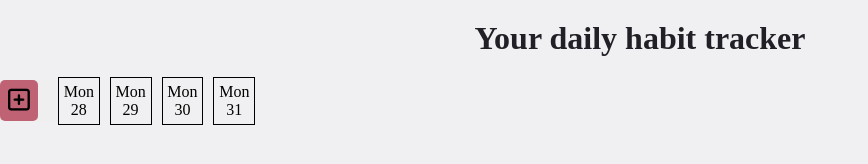
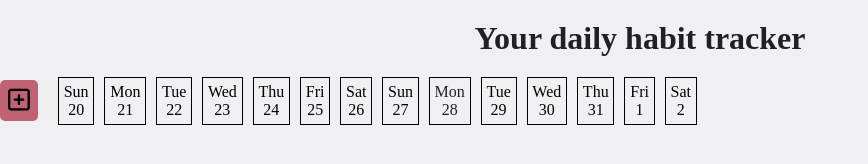
Before and after one commit to angho86/Habit-Tracker, a plain HTML site: page index.html in a window 1280 px wide. Shown: the whole page, without its empty margins (0-868 px from the left). Drawn offline with Linux system fonts and the light colour scheme.

Commit message:
added calendar

```diff
--- a/Assets/js/functions.js
+++ b/Assets/js/functions.js
@@ -1,4 +1,43 @@
 function daysAndWeeks(){
+    const navigationCalendar = document.getElementById("showWeekDays");
+
+    navigationCalendar.innerHTML = '';
+
+    const today = new Date();
+
+    const currentDay = today.getDay();
+
+    // set days offset
+
+    const offset = -currentDay; // start at monday
+
+    for(let i = offset - 7; i < offset + 7; i++) {
+        const day = new Date(today);
+        day.setDate(today.getDate() + i);
+
+        const dayDiv = document.createElement('div');
+        dayDiv.className = 'day';
+
+        const dayTitle = document.createElement('div');
+        dayTitle.className = 'dayTitle';
+        dayTitle.textContent = day.toLocaleString('en-EN', {weekday: 'short'});
+
+        const dayNumber = document.createElement('div');
+        dayNumber.className = 'dayNumber';
+        dayNumber.textContent = day.getDate();
+
+        dayDiv.appendChild(dayTitle);
+        dayDiv.appendChild(dayNumber);
+
+        // mark current day
+
+        if(day.toDateString() === today.toDateString()){
+            dayDiv.classList.add('current');
+        }
+
+        navigationCalendar.appendChild(dayDiv);
+    }
+
 
 }
 
@@ -61,4 +100,8 @@ function saveHabit(){
     }
     habitInput.value = "";
     habitDuration.value = "";
+
+    generateHTML();
 }
+
+daysAndWeeks();
--- a/Assets/js/generateHtml.js
+++ b/Assets/js/generateHtml.js
@@ -1,4 +1,4 @@
-function generateHTML(obj){
+function generateHTML(){
 
     const listHtml = document.getElementById("habitsListHtml");
 
--- a/Assets/js/main.js
+++ b/Assets/js/main.js
@@ -1,3 +1,5 @@
-const listas = getFromLocalStorage();
 
-generateHTML(listas);
+
+
+daysAndWeeks()
+generateHTML();
--- a/Assets/style/general.css
+++ b/Assets/style/general.css
@@ -31,3 +31,8 @@ main{
     max-width: 1300px;
     margin: 0 auto;
 }
+
+.current {
+    background-color: #F0F0F2;
+    color: #212026;
+}
--- a/index.html
+++ b/index.html
@@ -19,27 +19,6 @@
 
         <div class="showWeekDays" id="showWeekDays">
 
-            <div class="day">
-                <div class="dayTitle">Mon</div>
-                <div class="dayNumber">28</div>
-            </div>
-
-            <div class="day">
-                <div class="dayTitle">Mon</div>
-                <div class="dayNumber">29</div>
-            </div>
-
-
-            <div class="day">
-                <div class="dayTitle">Mon</div>
-                <div class="dayNumber">30</div>
-            </div>
-
-
-            <div class="day">
-                <div class="dayTitle">Mon</div>
-                <div class="dayNumber">31</div>
-            </div>
 
         </div>
     </nav>
```
